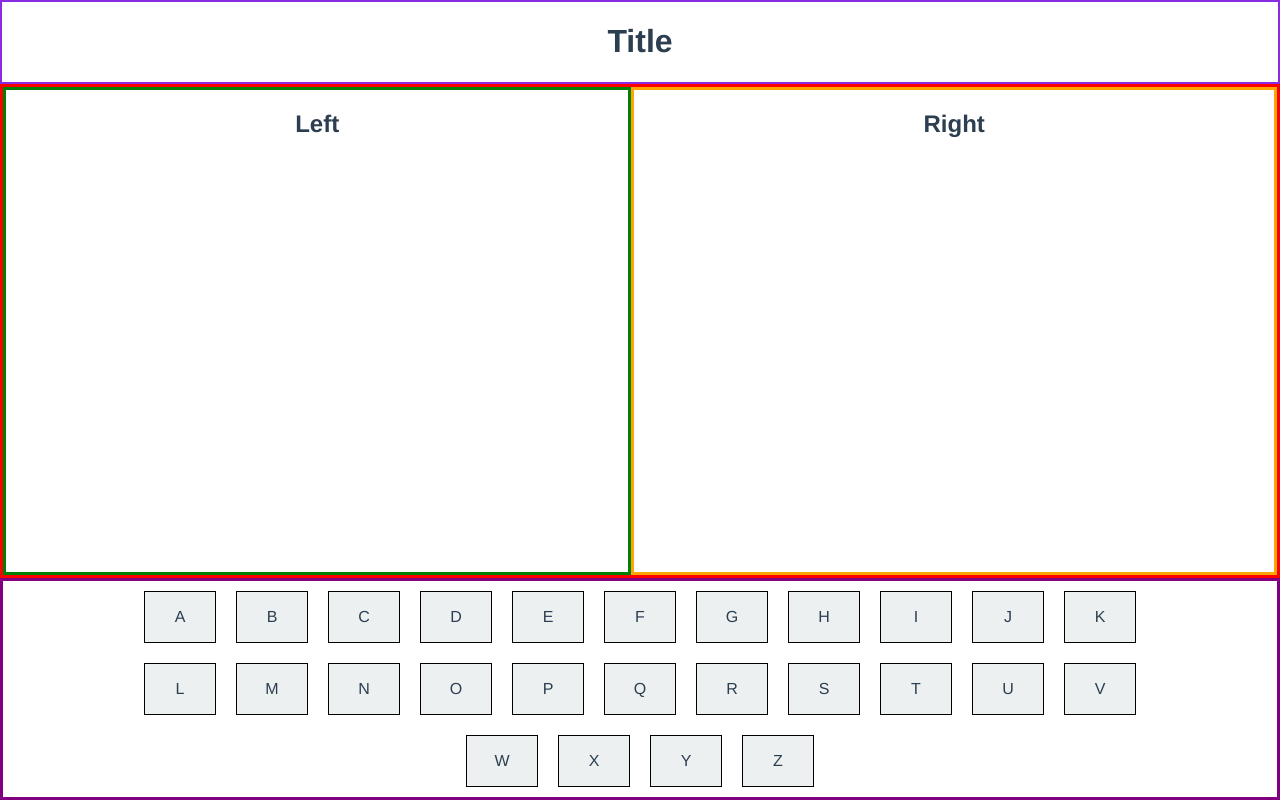
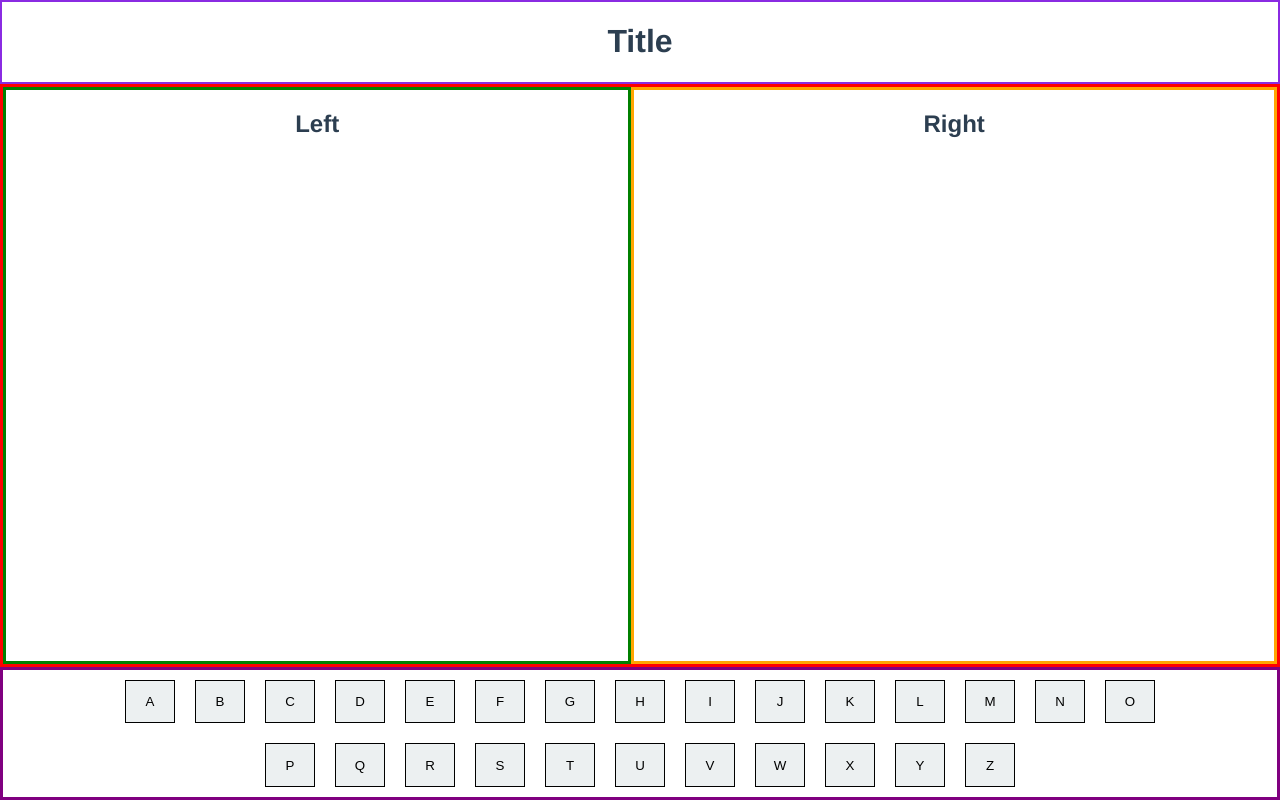
Before and after one commit to laurent-leconte/imagier, a Vue app: page / in a window 1280 px wide. Built offline with nearby package versions, Linux system fonts and the light colour scheme.

Commit message:
add Vuex store, add Key component

```diff
--- a/package.json
+++ b/package.json
@@ -12,7 +12,7 @@
     "vue": "^2.6.11",
     "vue-class-component": "^7.2.3",
     "vue-property-decorator": "^9.1.2",
-    "vuex": "^3.4.0"
+    "vuex": "^3.6.2"
   },
   "devDependencies": {
     "@typescript-eslint/eslint-plugin": "^4.18.0",
--- a/src/App.vue
+++ b/src/App.vue
@@ -12,29 +12,31 @@
       </div>
     </div>
     <div id="app-footer">
-      <div v-for="letter of alphabet" v-bind:key="letter" class="letter">
-        <p>{{ letter }}</p>
-      </div>
+      <key
+        v-for="letter of alphabet"
+        v-bind:key="letter"
+        v-bind:letter="letter"
+      >
+      </key>
     </div>
   </div>
 </template>
 
 <script lang="ts">
 import { Component, Vue } from "vue-property-decorator";
-import HelloWorld from "./components/HelloWorld.vue";
+import Key from "./components/Key.vue";
 
 @Component({
   components: {
-    HelloWorld,
+    Key,
   },
 })
 export default class App extends Vue {
-  alphabet = "ABCDEFGHIJKLMNOPQRSTUVWXYZ"
+  alphabet = "ABCDEFGHIJKLMNOPQRSTUVWXYZ";
 }
 </script>
 
 <style>
-
 body {
   margin: 0;
   padding: 0;
@@ -56,8 +58,8 @@ body {
   border-color: blueviolet;
   border-width: 2px;
   border-style: solid;
+}
 
-}
 #app-body {
   border-color: red;
   border-style: solid;
@@ -87,25 +89,9 @@ body {
   padding: 0 100px 0 100px;
 }
 
-.letter {
-  border-color: black;
-  border-style: solid;
-  border-width: 1px;
-  padding: 0 10px 0 10px;
-  margin: 10px;
-  background-color: #ecf0f1;
-  min-width: 50px;
-}
-
 @media screen and (max-width: 800px) {
   #app-body {
     flex-direction: column;
   }
-
-  .letter {
-    min-width: 30px;
-    min-height: 30px;
-  }
 }
-
 </style>
--- /dev/null
+++ b/src/components/Key.vue
@@ -0,0 +1,39 @@
+<template>
+  <button class="letter" @click="pushKey">
+    <p>{{ letter }}</p>
+  </button>
+</template>
+
+<script lang="ts">
+import { Component, Prop, Vue } from "vue-property-decorator";
+import store from "@/store";
+
+@Component
+export default class Key extends Vue {
+  @Prop() private letter!: string;
+
+  private pushKey() {
+    store.commit("pushLetter", this.letter);
+  }
+}
+</script>
+
+<!-- Add "scoped" attribute to limit CSS to this component only -->
+<style scoped>
+.letter {
+  border-color: black;
+  border-style: solid;
+  border-width: 1px;
+  padding: 0 10px 0 10px;
+  margin: 10px;
+  background-color: #ecf0f1;
+  min-width: 50px;
+}
+
+@media screen and (max-width: 800px) {
+  .letter {
+    min-width: 30px;
+    min-height: 30px;
+  }
+}
+</style>
--- a/src/store/index.ts
+++ b/src/store/index.ts
@@ -4,8 +4,19 @@ import Vuex from "vuex";
 Vue.use(Vuex);
 
 export default new Vuex.Store({
-  state: {},
-  mutations: {},
+  state: {
+    letters: Array<string>(),
+  },
+  getters: {
+    currentWord(state): string {
+      return state.letters.join("");
+    },
+  },
+  mutations: {
+    pushLetter(state, letter: string) {
+      state.letters = [...state.letters, letter];
+    },
+  },
   actions: {},
   modules: {},
 });
```
Also changed, not shown: 1 other file (tests, documents, lock files or other folders).
